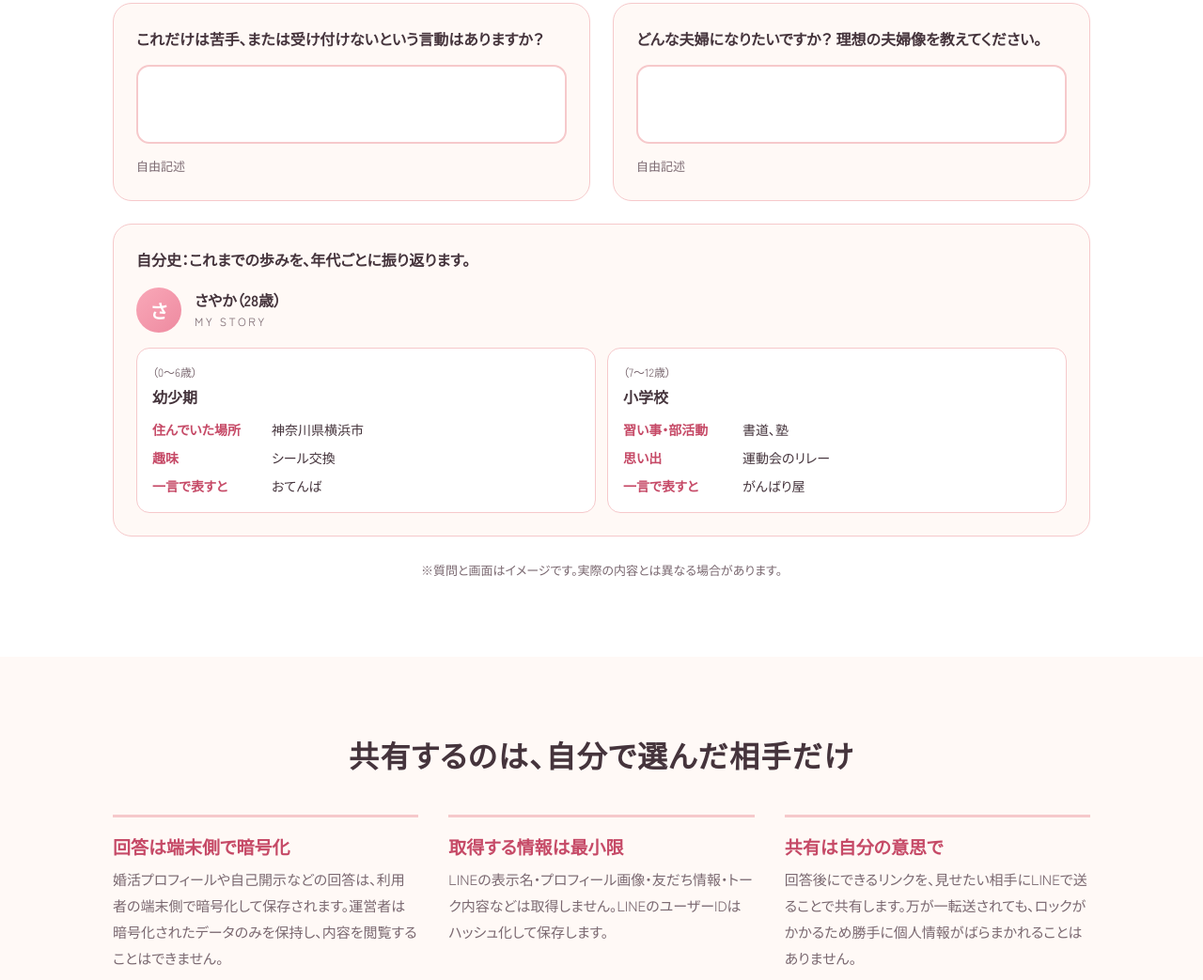
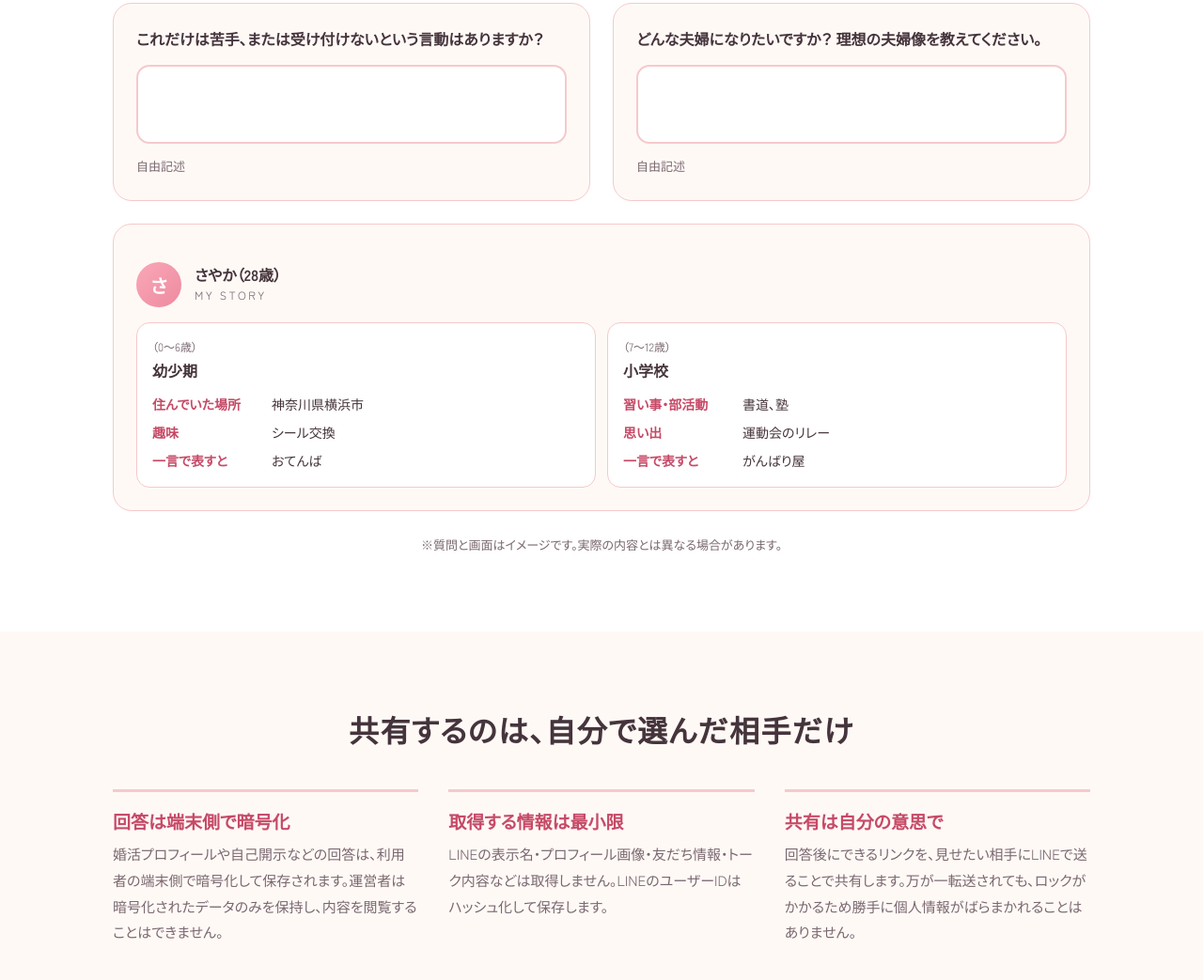
Before and after one commit to marriagesketch/-page-, a plain HTML site: page index.html in a window 1280 px wide. Shown: the part 4585-5628 px from the top of the page at 94% size. Drawn offline with Linux system fonts and the light colour scheme.

Commit message:
Update index.html

```diff
--- a/index.html
+++ b/index.html
@@ -301,7 +301,6 @@
         </article>
 
         <article class="q q--wide">
-          <h3 class="q__text">自分史：これまでの歩みを、年代ごとに振り返ります。</h3>
           <div class="story" aria-hidden="true">
             <div class="story__head">
               <span class="story__ava">さ</span>
```
